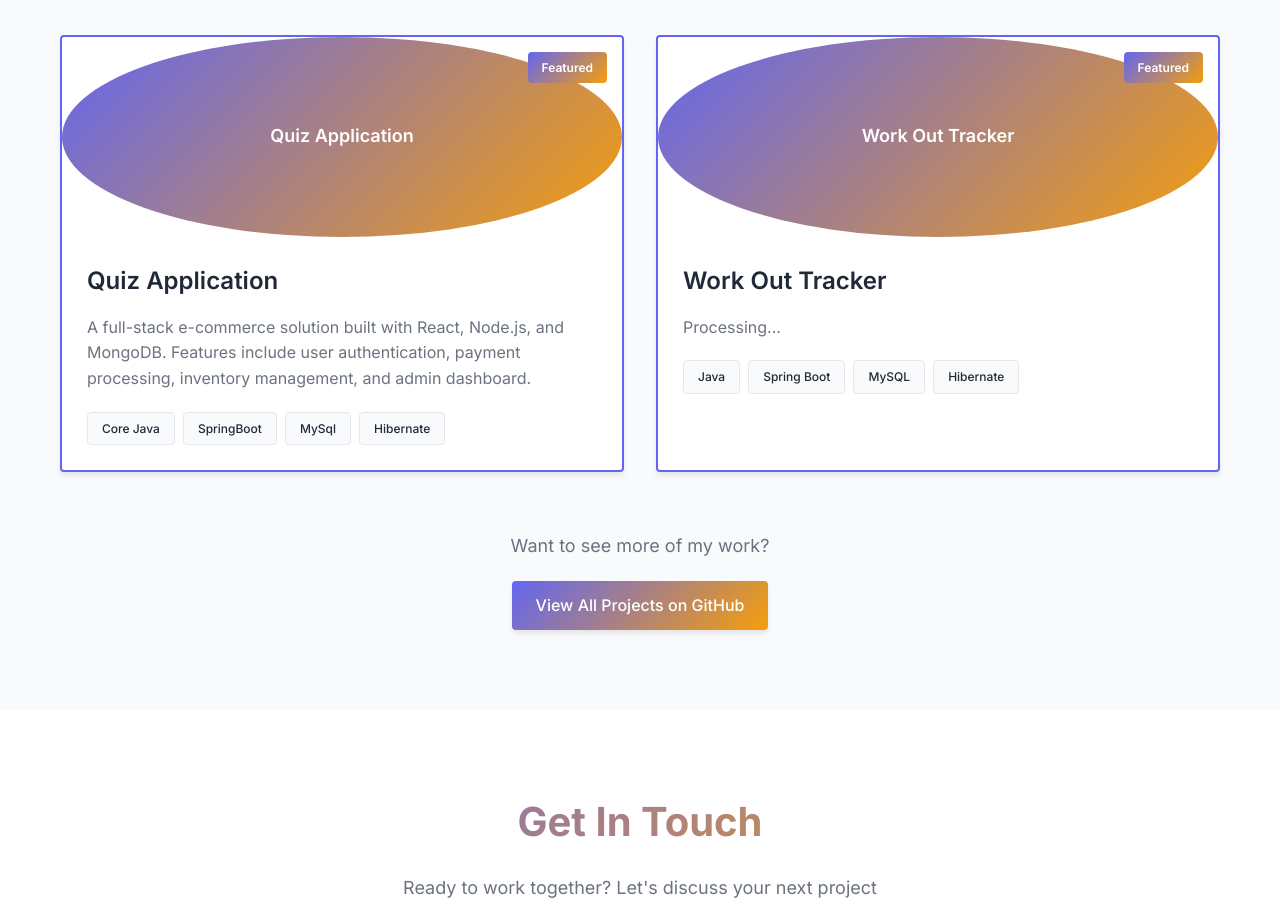
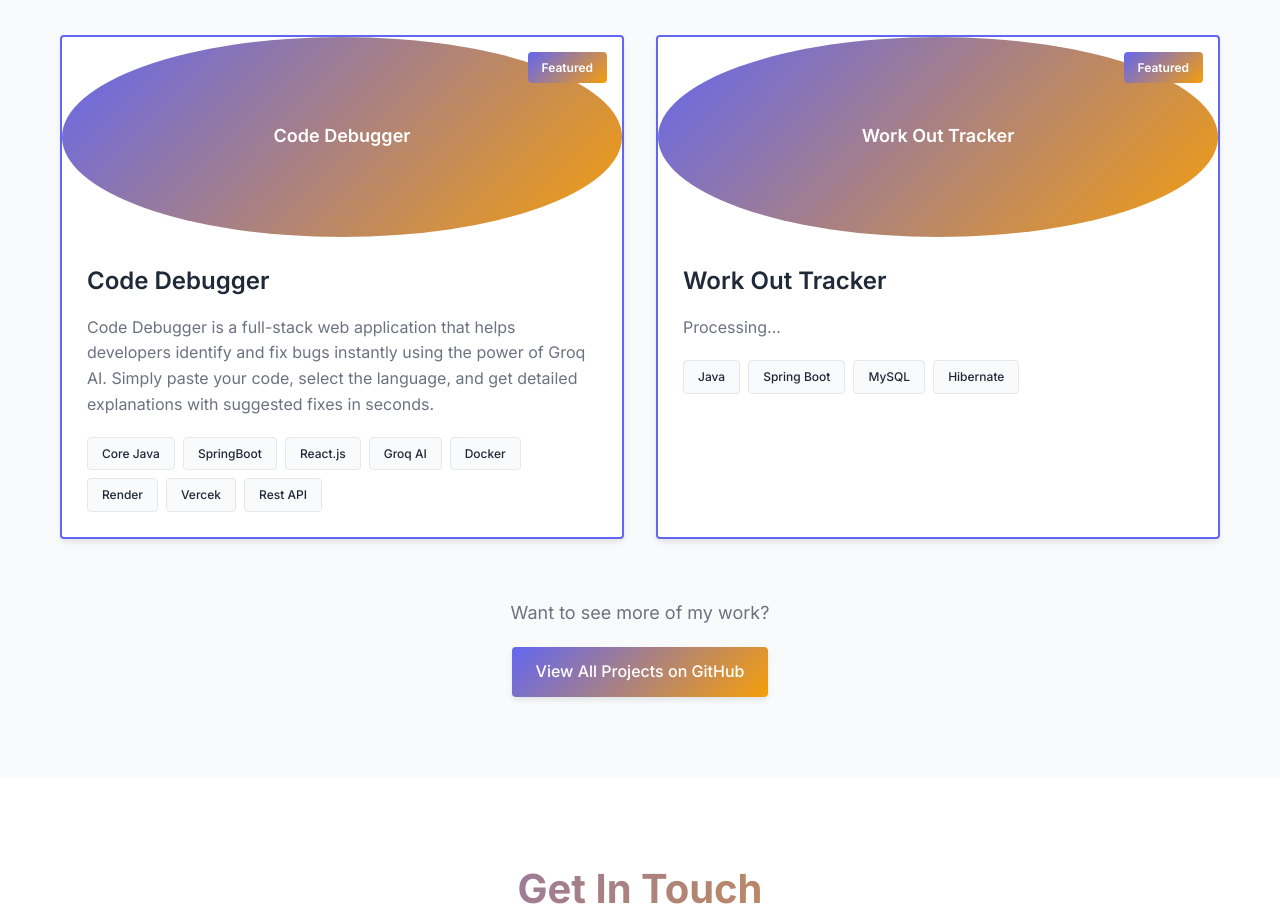
Before and after one commit to AnsariSalauddin/My_PortFolio, a React (Create React App) app: page / in a window 1280 px wide. Shown: the part 2500-3419 px from the top of the page. Built offline with nearby package versions, Linux system fonts and the light colour scheme; the HTML template or start-up script is replaced by a standard one.

Commit message:
add project

```diff
--- a/src/components/Projects.js
+++ b/src/components/Projects.js
@@ -26,12 +26,12 @@ const Projects = () => {
 
   const projects = [
     {
-      title: 'Quiz Application',
-      description: 'A full-stack e-commerce solution built with React, Node.js, and MongoDB. Features include user authentication, payment processing, inventory management, and admin dashboard.',
-      image: '/api/placeholder/400/250',
-      technologies: ['Core Java', 'SpringBoot', 'MySql', 'Hibernate'],
-      github: 'https://github.com',
-      live: 'https://example.com',
+      title: 'Code Debugger',
+      description: 'Code Debugger is a full-stack web application that helps developers identify and fix bugs instantly using the power of Groq AI. Simply paste your code, select the language, and get detailed explanations with suggested fixes in seconds.',
+      image: '/images/code-debugger.png',
+      technologies: ['Core Java', 'SpringBoot', 'React.js', 'Groq AI','Docker','Render','Vercek','Rest API'],
+      github: 'https://github.com/AnsariSalauddin/CodeDebugger',
+      live: 'https://code-debugger-frontend-khaki.vercel.app/',
       featured: true
     },
     {
```
Also changed, not shown: public/images/code-debugger.png (added).
